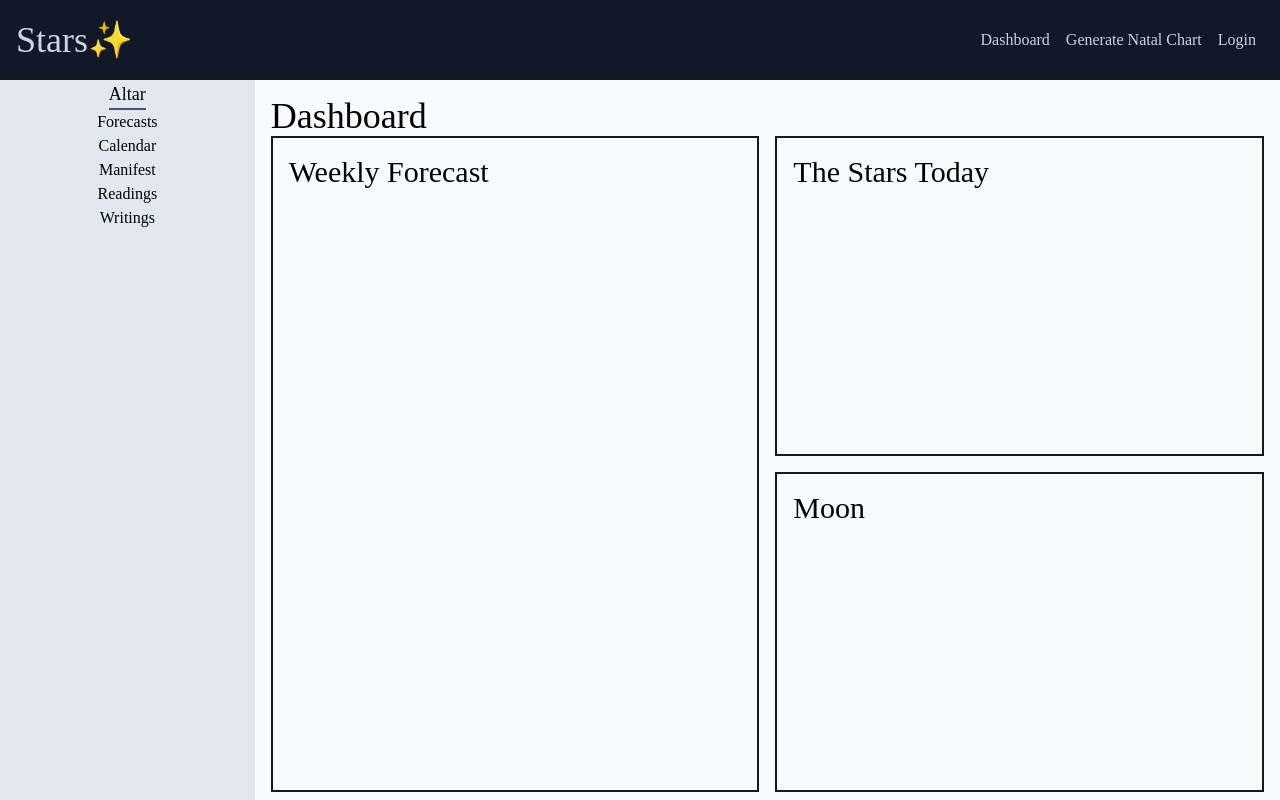
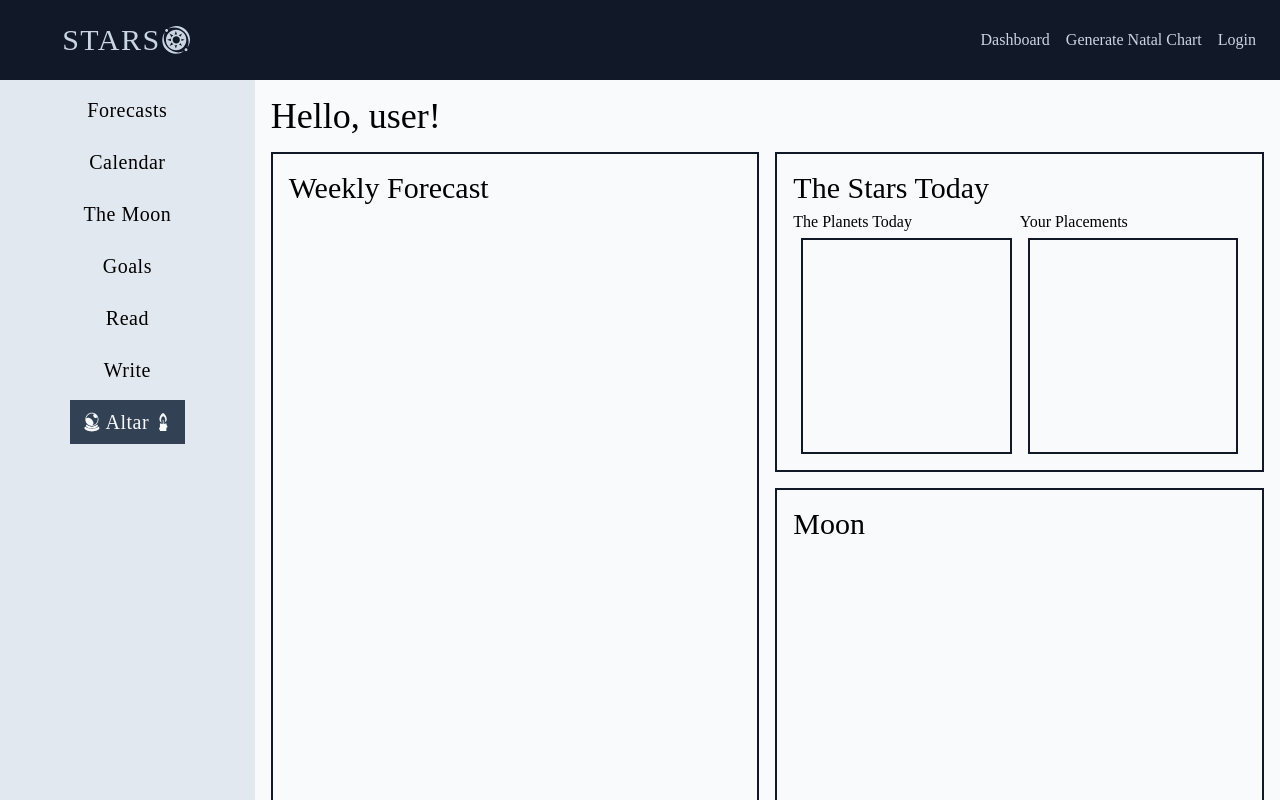
Before and after one commit to allanlalangan/stars, a React (Create React App) app: page /dashboard in a window 1280 px wide. Built offline with nearby package versions, Linux system fonts and the light colour scheme; no server answers.

Commit message:
update dashboard and sidebar styles

```diff
--- a/src/components/Header.jsx
+++ b/src/components/Header.jsx
@@ -1,14 +1,15 @@
 import { Link } from 'react-router-dom';
-
+import { GiStarSattelites } from 'react-icons/gi';
 const Header = () => {
   return (
-    <header className='flex h-header w-full items-center justify-between bg-gray-900 px-4 text-slate-300'>
-      <Link to='/'>
-        <span className='cursor-pointer py-2 font-display text-4xl transition hover:text-slate-100'>
-          Stars✨
+    <header className='flex h-header w-full items-center justify-between bg-gray-900 pr-4 text-slate-300'>
+      <Link className='w-1/4' to='/'>
+        <span className='flex cursor-pointer items-center justify-center py-2 font-display text-3xl uppercase tracking-wider transition hover:text-yellow-100'>
+          Stars
+          <GiStarSattelites />
         </span>
       </Link>
-      <nav className='flex items-center justify-evenly'>
+      <nav className='flex w-full items-center justify-end'>
         <Link to='/dashboard'>
           <button className='mx-2 transition hover:text-slate-100'>
             Dashboard
--- a/src/components/Sidebar.jsx
+++ b/src/components/Sidebar.jsx
@@ -1,15 +1,20 @@
+import { GiCandleLight, GiCrystalBall } from 'react-icons/gi';
+
 const Sidebar = () => {
   return (
     <section className='flex h-full w-1/4 max-w-screen-sm flex-col items-center bg-slate-200'>
-      <h6 className='mx-auto  border-b-2 border-b-slate-600 text-center'>
-        Altar
-      </h6>
-      <nav className='flex flex-col'>
-        <button className='px-2'>Forecasts</button>
-        <button className='px-2'>Calendar </button>
-        <button className='px-2'>Manifest</button>
-        <button className='px-2'>Readings</button>
-        <button className='px-2'>Writings</button>
+      <nav className='flex flex-col items-center'>
+        <button className='mt-2 p-2 text-xl tracking-wide'>Forecasts</button>
+        <button className='mt-2 p-2 text-xl tracking-wide'>Calendar</button>
+        <button className='mt-2 p-2 text-xl tracking-wide'>The Moon</button>
+        <button className='mt-2 p-2 text-xl tracking-wide'>Goals</button>
+        <button className='mt-2 p-2 text-xl tracking-wide'>Read</button>
+        <button className='mt-2 p-2 text-xl tracking-wide'>Write</button>
+        <button className='mt-2 flex items-center bg-slate-700 p-2 text-xl tracking-wide text-slate-50'>
+          <GiCrystalBall className='mx-1' />
+          Altar
+          <GiCandleLight className='mx-1' />
+        </button>
       </nav>
     </section>
   );
--- a/src/pages/dashboard.js
+++ b/src/pages/dashboard.js
@@ -6,13 +6,23 @@ const DashboardPage = () => {
       <section className='flex h-full'>
         <Sidebar />
         <article className='w-full overflow-scroll p-4'>
-          <h2 className='m-auto'>Dashboard</h2>
+          <h2 className='mb-4'>Hello, user!</h2>
           <ul className='grid grid-cols-12 gap-4'>
             <li className='col-span-6 row-span-2 min-h-[20rem] border-2 border-gray-900 p-4'>
               <h3>Weekly Forecast</h3>
             </li>
-            <li className='col-span-6 min-h-[20rem] border-2 border-gray-900 p-4'>
-              <h3>The Stars Today</h3>
+            <li className='col-span-6 flex min-h-[20rem] flex-col border-2 border-gray-900 p-4'>
+              <h3 className='h-fit'>The Stars Today</h3>
+              <section className='flex h-full'>
+                <article className='flex h-full w-1/2 flex-col'>
+                  <h4 className='text-[1rem]'>The Planets Today</h4>
+                  <div className='mx-2 h-full border-2 border-gray-900 p-2'></div>
+                </article>
+                <article className='flex h-full w-1/2 flex-col'>
+                  <h4 className='text-[1rem]'>Your Placements</h4>
+                  <div className='mx-2 h-full border-2 border-gray-900 p-2'></div>
+                </article>
+              </section>
             </li>
             <li className='col-span-6 min-h-[20rem] border-2 border-gray-900 p-4'>
               <h3>Moon</h3>
--- a/src/pages/home.js
+++ b/src/pages/home.js
@@ -1,7 +1,7 @@
 const HomePage = () => {
   return (
     <>
-      <section>
+      <section className='px-4'>
         <h2>Home</h2>
       </section>
     </>
```
